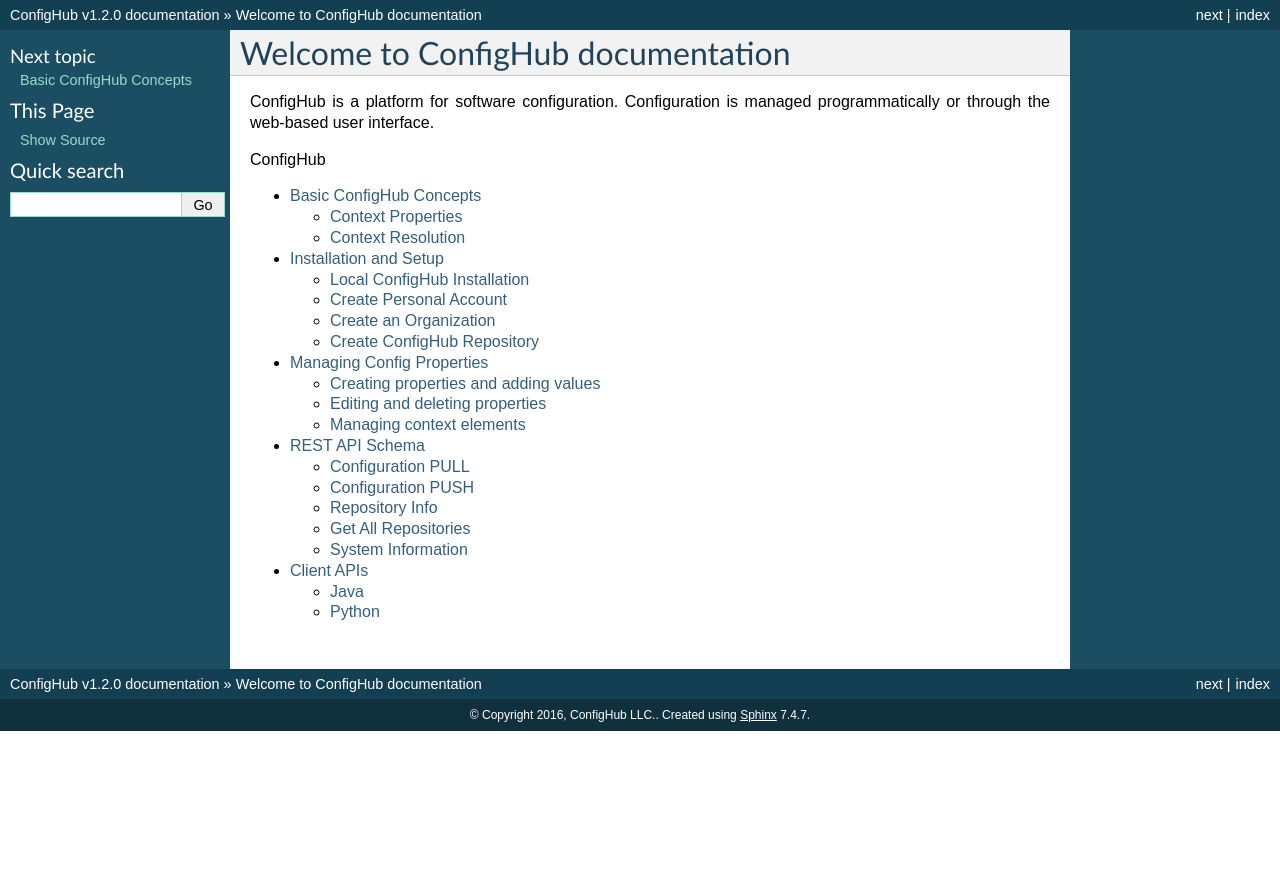
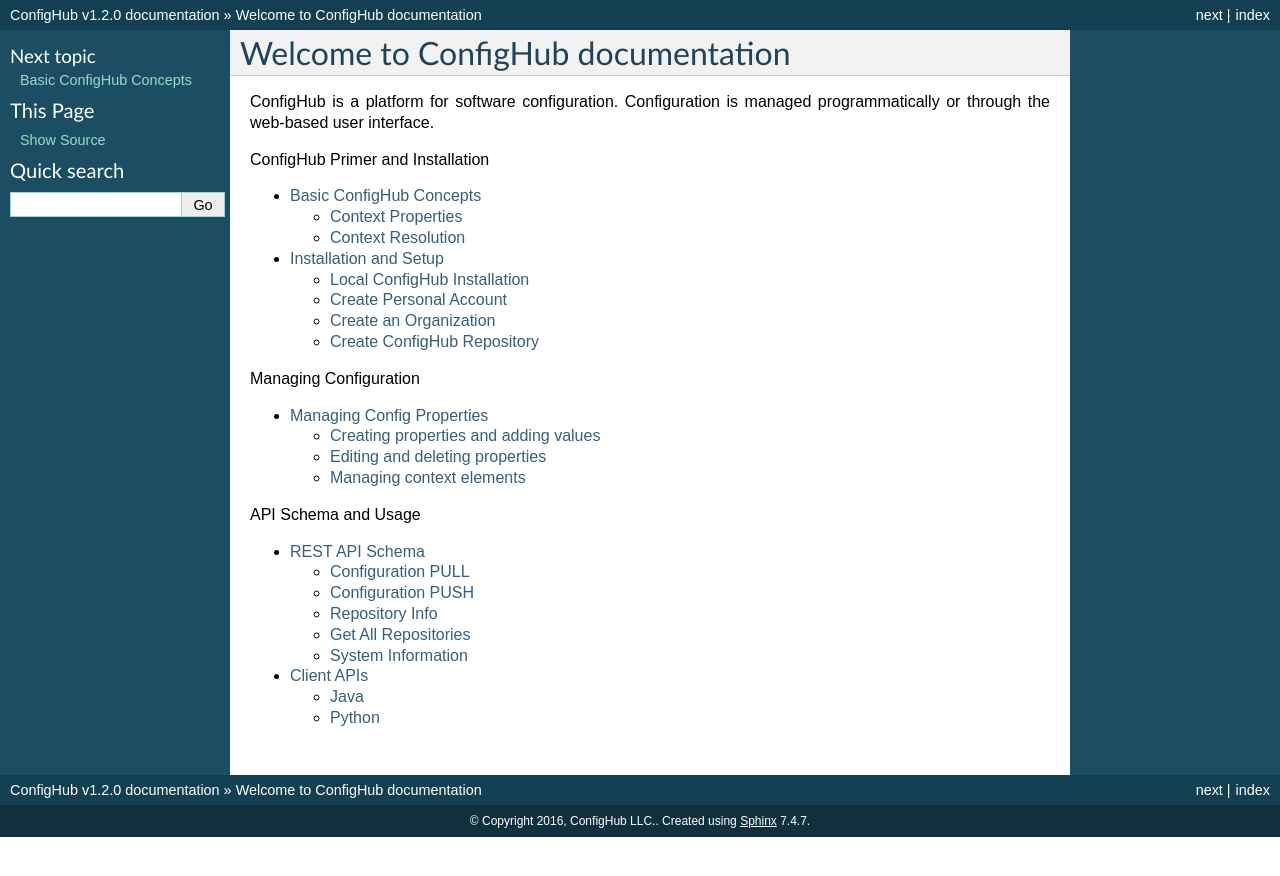
Before and after one commit to ConfigHubPub/Docs, a Sphinx documentation site: the page built from documentation/index.rst, in a window 1280 px wide. Shown: the top 876 px of the page. Built offline with Sphinx 7.4.7, drawn with Linux system fonts in a browser that asks for light colours.

Commit message:
properties documentation

```diff
--- a/documentation/index.rst
+++ b/documentation/index.rst
@@ -13,10 +13,22 @@ programmatically or through the web-based user interface.
 
 .. toctree::
    :maxdepth: 2
-   :caption: ConfigHub
+   :caption: ConfigHub Primer and Installation
 
    pages/primer
    pages/getting_started
+
+
+.. toctree::
+   :maxdepth: 2
+   :caption: Managing Configuration
+
    pages/properties
+
+
+.. toctree::
+   :maxdepth: 2
+   :caption: API Schema and Usage
+
    pages/schema
    pages/clients
```
